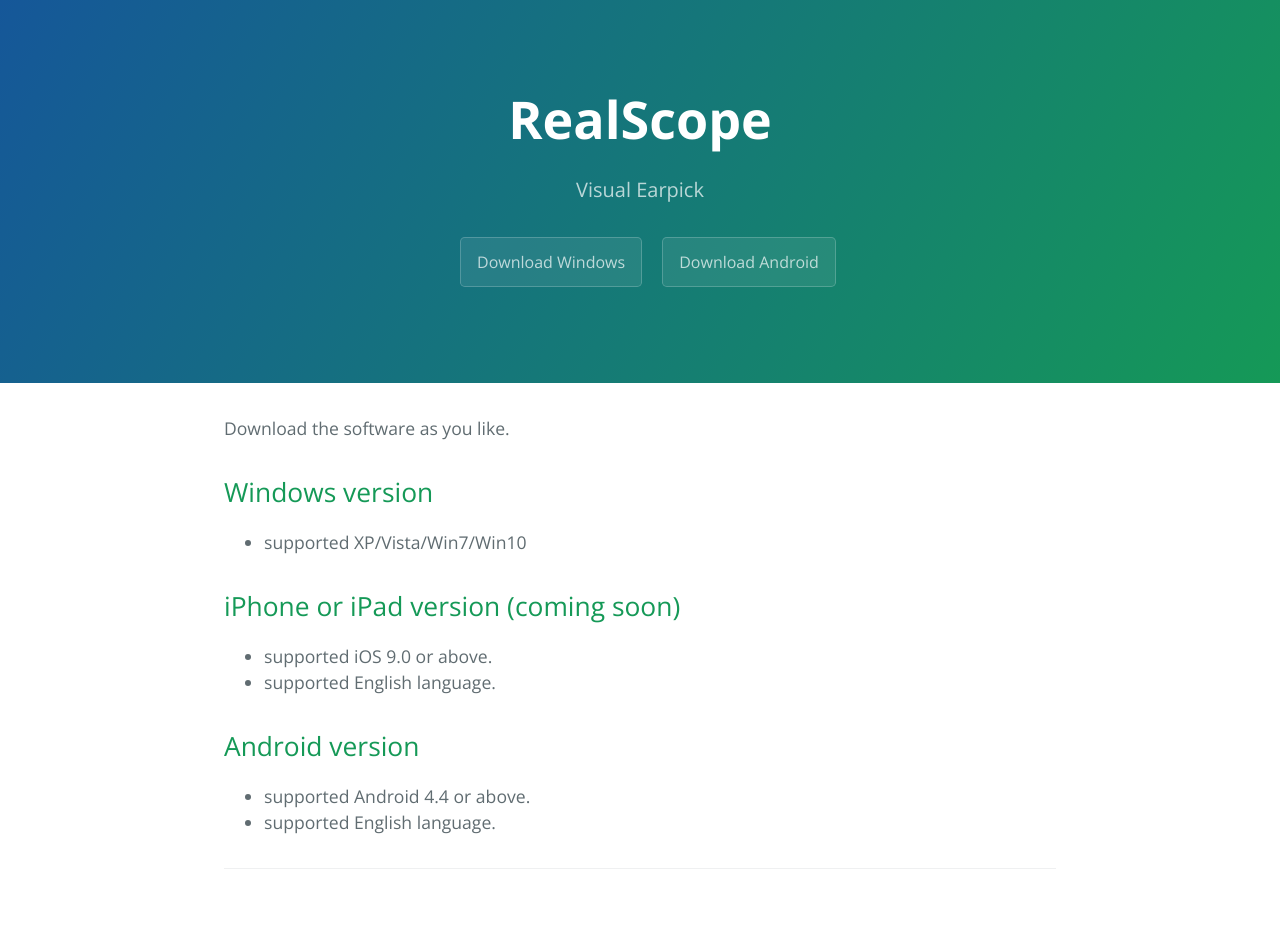
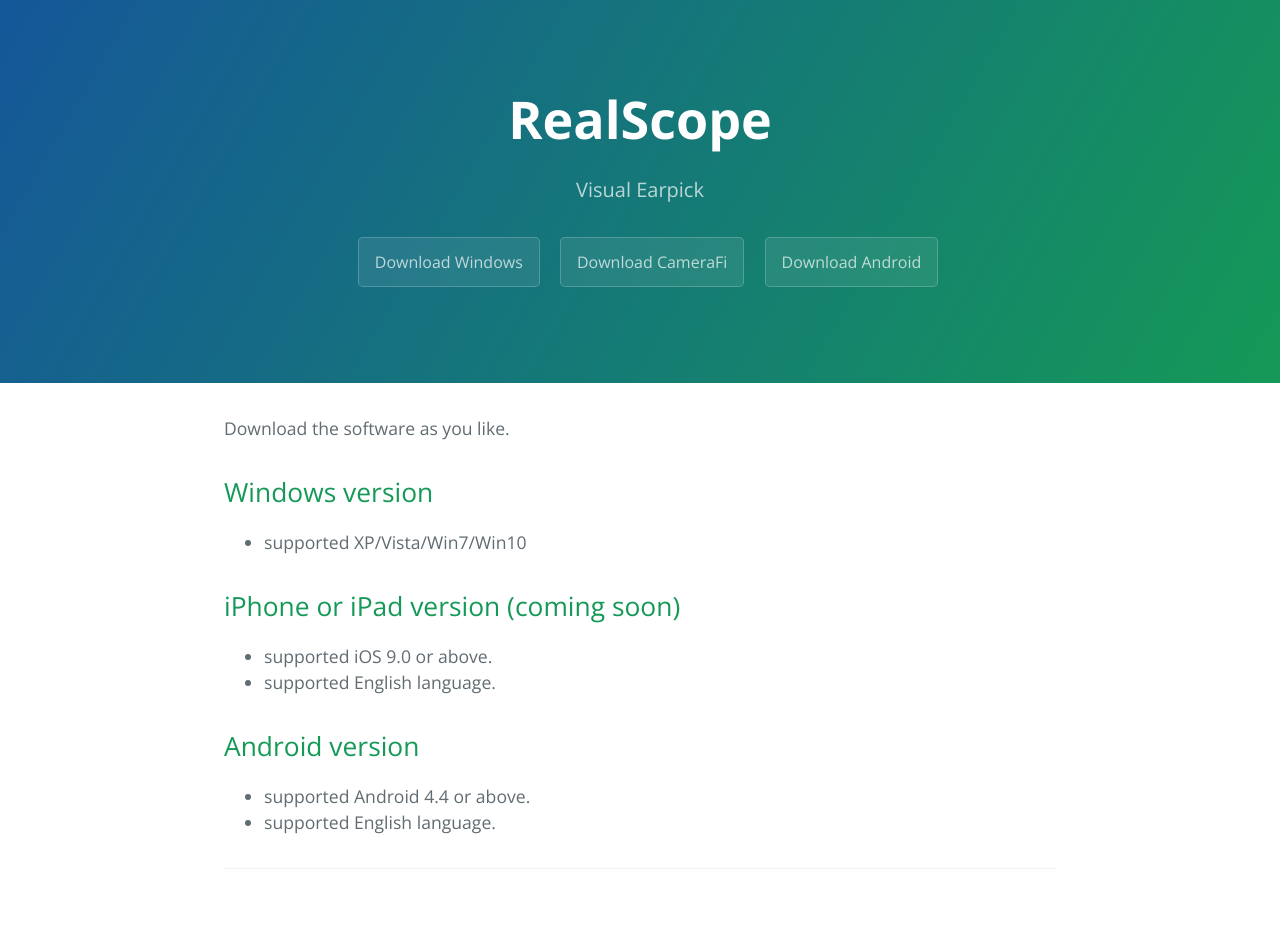
Before and after one commit to otoscope/otoscope.github.io, a Jekyll site: the page built from index.md, in a window 1280 px wide. Built offline with Jekyll 4.4.1, drawn with Linux system fonts in a browser that asks for light colours.

Commit message:
Update default.html

```diff
--- a/_layouts/default.html
+++ b/_layouts/default.html
@@ -28,7 +28,7 @@
       {% if site.show_downloads %}
         <a href="#" class="btn" style="display:none;">Download macOS</a>
         <a href="https://github.com/otoscope/otoscope.github.io/releases/download/v1.1.5/Computer.Software.rar" class="btn">Download Windows</a>
-        <a href="#" class="btn" style="display:none;">Download iOS</a>
+        <a href="https://github.com/otoscope/otoscope.github.io/releases/download/v1.1.5/20200523camerafi.apk" class="btn">Download CameraFi</a>
         <a href="https://github.com/otoscope/otoscope.github.io/releases/download/v1.1.5/RealScope-1.1.78-da9d122-20200525.apk" class="btn">Download Android</a>
       {% endif %}
     </header>
```
